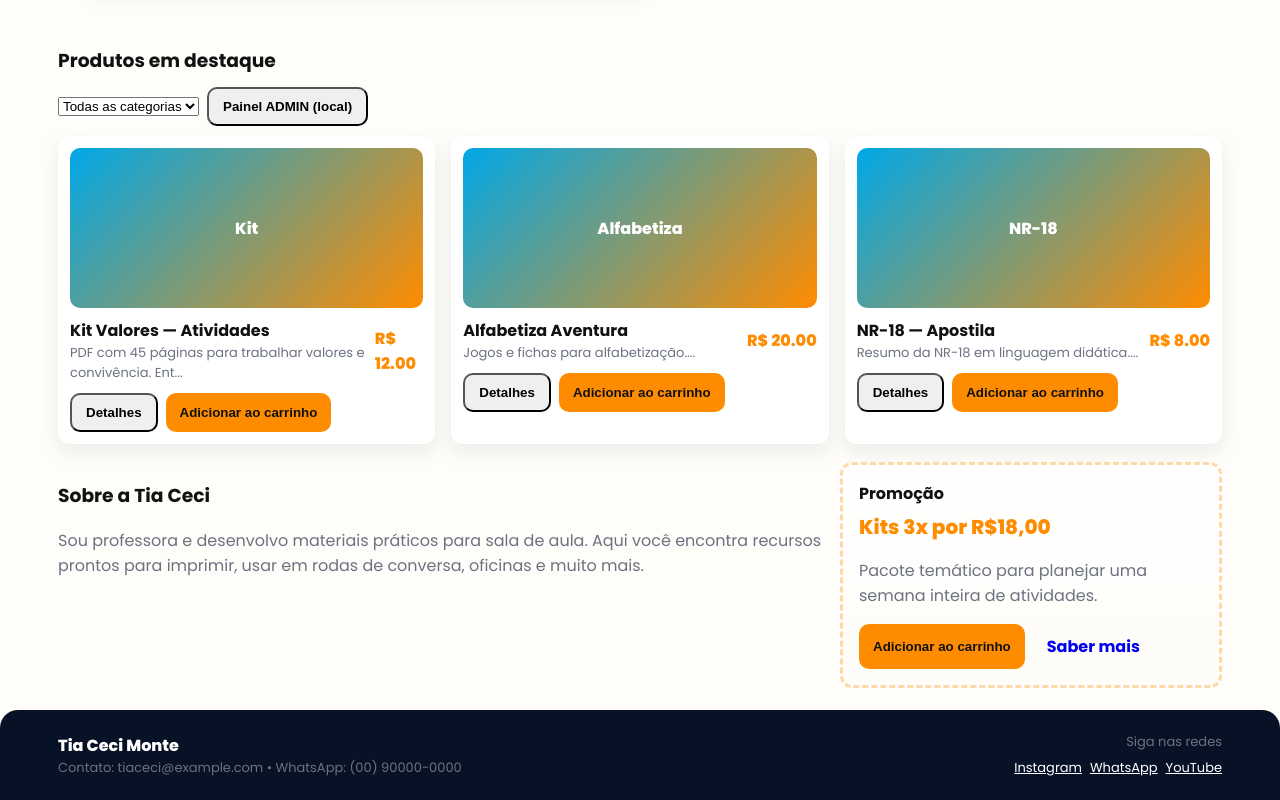
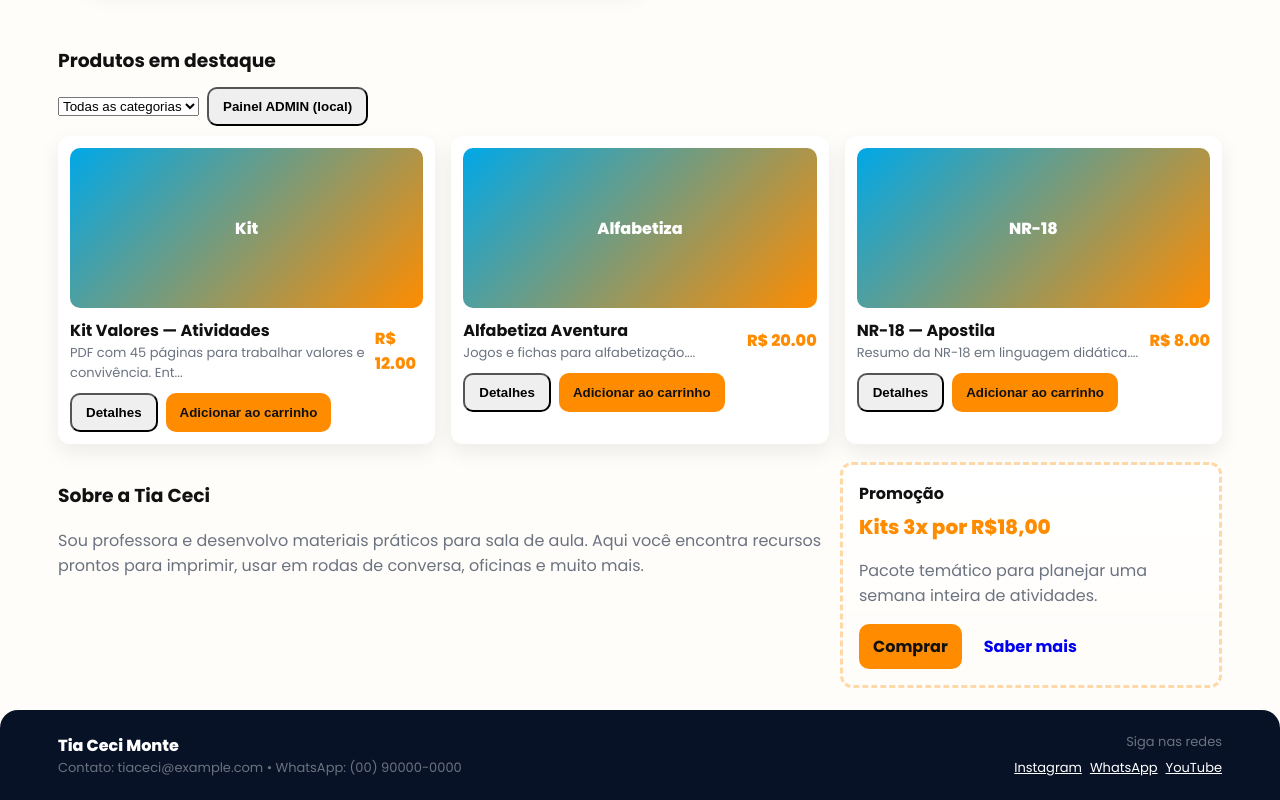
Before and after one commit to luis0davi/Loja, a plain HTML site: page index.html in a window 1280 px wide. Shown: the part 589-1389 px from the top of the page. Drawn offline with Linux system fonts and the light colour scheme; a script that the page names is missing.

Commit message:
Add files via upload

```diff
--- a/index.html
+++ b/index.html
@@ -97,8 +97,7 @@
           <div style="font-weight:900;font-size:20px;color:var(--orange)">Kits 3x por R$18,00</div>
           <p class="muted">Pacote temático para planejar uma semana inteira de atividades.</p>
           <div style="display:flex;gap:8px;margin-top:12px">
-            <button class="btn btn-primary" onclick="addToCartId(${p.id})">Adicionar ao carrinho</button>
-
+            <a class="btn btn-primary" href="#">Comprar</a>
             <a class="btn" href="#">Saber mais</a>
           </div>
         </div>
@@ -131,8 +130,7 @@
       <p id="modal-desc" class="muted">Descrição</p>
       <div id="modal-images" class="modal-images"></div>
       <div style="display:flex;gap:8px;margin-top:12px">
-        <button id="buy-now" class="btn btn-primary">Adicionar ao carrinho</button>
-
+        <button id="buy-now" class="btn btn-primary">Comprar</button>
         <button class="btn" onclick="closeModal()">Fechar</button>
       </div>
     </div>
```
